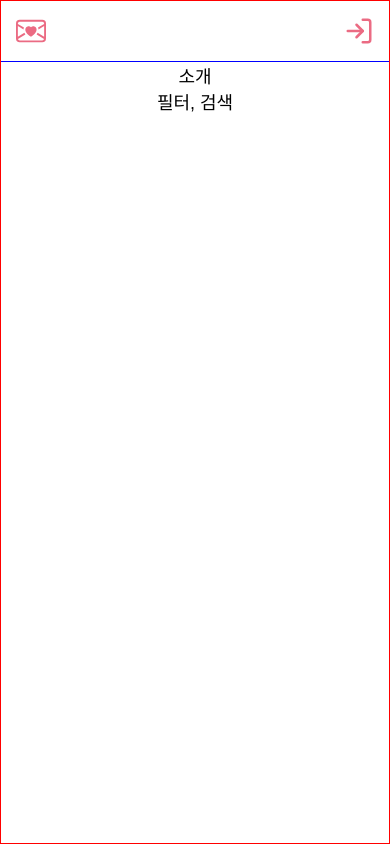
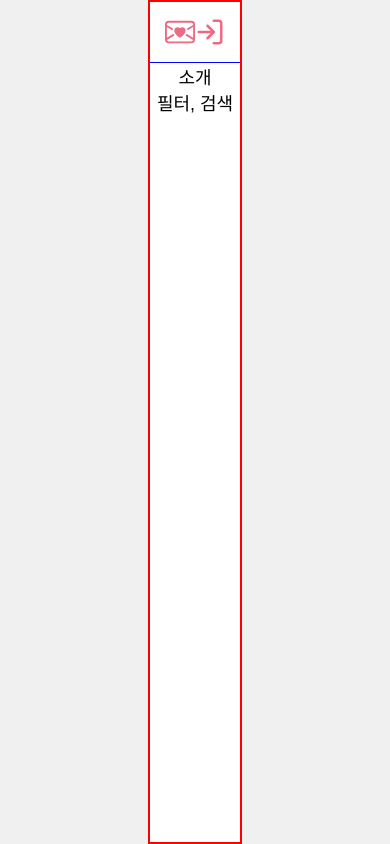
Before and after one commit to programmers-project-july/ShowMailer-FE, a React (Vite) app: page / in a window 390 px wide. Built offline with nearby package versions, Linux system fonts and the light colour scheme.

Commit message:
feat. 모바일뷰 전역스타일

```diff
--- /dev/null
+++ b/src/App.css
@@ -0,0 +1,51 @@
+.pcOverlay {
+  position: relative;
+  width: 100%;
+  height: 100vh; /* Full viewport height */
+}
+
+.pcImage {
+  display: block;
+  width: 100vw;
+  height: 100%;
+  object-fit: cover;
+  z-index: 0;
+}
+
+.appContainer {
+  position: absolute;
+  top: 0; /* Center vertically */
+  left: 50%; /* Center horizontally */
+  transform: translate(10%); /*Adjust for the centered position*/
+  width: 30vw; /*Maintain 130x1200 aspect ratio */
+  height: 100vh; /* Maintain 130x1200 aspect ratio */
+  font-size: 18px;
+  z-index: 1;
+
+  display: flex;
+  flex-direction: column;
+  background-color: white; /* Background color for visibility */
+  box-shadow: 0 0 10px rgba(0, 0, 0, 0.5); /* Shadow effect */
+  overflow-y: scroll; /* Enable vertical scrolling */
+  scrollbar-width: none; /* Hide scrollbar in Firefox */
+}
+
+/* Hide scrollbar in WebKit browsers (e.g., Chrome, Safari) */
+.appContainer::-webkit-scrollbar {
+  display: none;
+}
+
+@media screen and (max-width: 768px) {
+  .pcImage {
+    display: none;
+  }
+
+  .appContainer {
+    position: static;
+    width: 100%; /* Full width for mobile */
+    height: 100vh; /* Full viewport height for mobile */
+    transform: none;
+    box-shadow: none;
+    overflow-y: auto;
+  }
+}
--- a/src/App.tsx
+++ b/src/App.tsx
@@ -1,15 +1,23 @@
-import { RouterProvider } from "react-router-dom";
-import { router } from "./routes/router";
-import { QueryClient, QueryClientProvider } from "@tanstack/react-query";
+import { RouterProvider } from 'react-router-dom';
+import { router } from './routes/router';
+import { QueryClient, QueryClientProvider } from '@tanstack/react-query';
+
+import '@/App.css';
+import BgImg from '@/assets/imgs/BgImg.png';
 
 const queryClient = new QueryClient();
 
 function App() {
   return (
     <>
-      <QueryClientProvider client={queryClient}>
-        <RouterProvider router={router} />
-      </QueryClientProvider>
+      <div className="pcOverlay">
+        <img src={BgImg} className="pcImage" alt="PC Description" />
+        <div className="appContainer">
+          <QueryClientProvider client={queryClient}>
+            <RouterProvider router={router} />
+          </QueryClientProvider>
+        </div>
+      </div>
     </>
   );
 }
```
Also changed, not shown: src/assets/imgs/BgImg.png (added).
